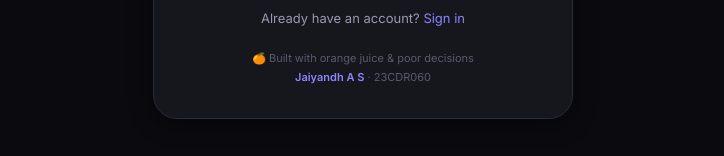
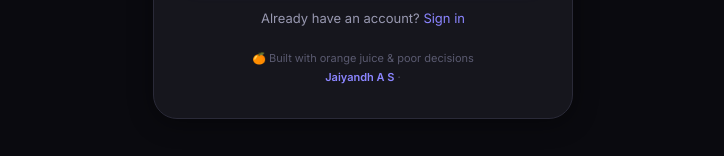
Before and after one commit to jaiyandhas/ctvhero, a Next.js app: page /register in a window 1280 px wide. Shown: the part 641-797 px from the top of the page, without its empty margins (277-1001 px from the left). Built offline with nearby package versions, Linux system fonts and the light colour scheme.

Commit message:
chore: update register page footer text

```diff
--- a/src/app/register/page.tsx
+++ b/src/app/register/page.tsx
@@ -145,7 +145,7 @@ export default function RegisterPage() {
                 <div style={{ textAlign: 'center', marginTop: 20, fontSize: 11, color: 'var(--text-muted)', lineHeight: 1.7 }}>
                     🍊 Built with orange juice &amp; poor decisions<br />
                     <span style={{ color: 'var(--accent-light)', fontWeight: 600 }}>Jaiyandh A S</span>
-                    <span> · 23CDR060</span>
+                    <span> · </span>
                 </div>
             </div>
         </div>
```
